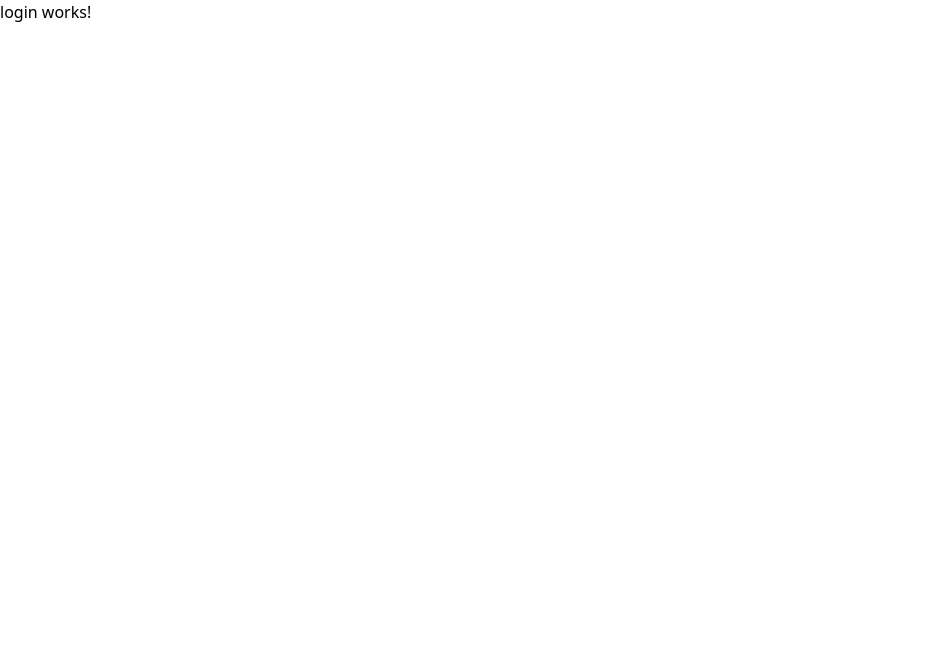
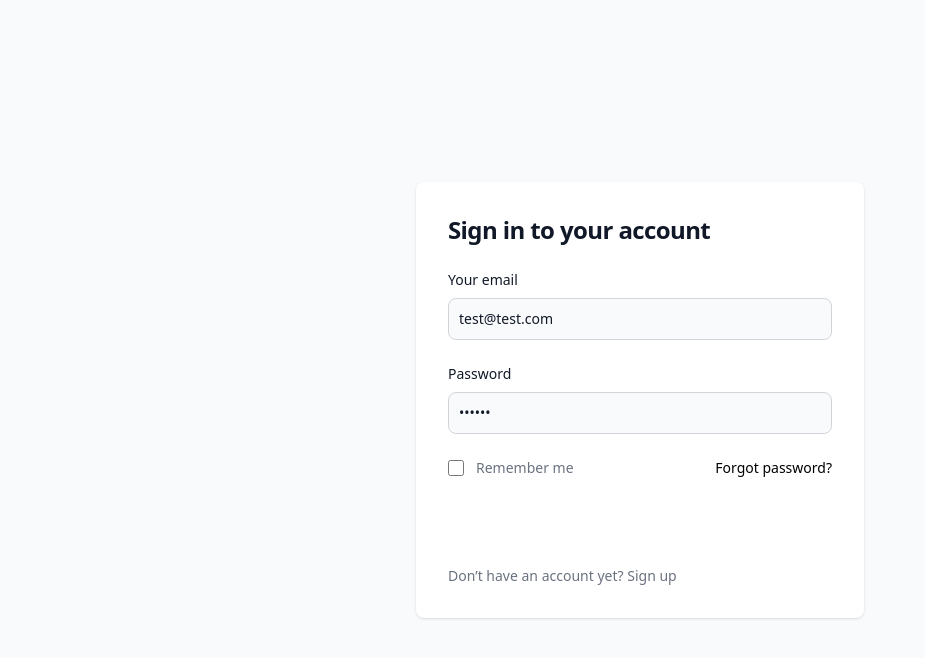
Before and after one commit to leonelhv/angular_guard, an Angular app: page / in a window 1280 px wide. Shown: the top 658 px of the page, without its empty margins (0-925 px from the left). Built offline with nearby package versions, Linux system fonts and the light colour scheme.

Commit message:
design login and validation

```diff
--- a/angular.json
+++ b/angular.json
@@ -91,6 +91,9 @@
             ],
             "scripts": []
           }
+        },
+        "deploy": {
+          "builder": "angular-cli-ghpages:deploy"
         }
       }
     }
--- a/package.json
+++ b/package.json
@@ -27,6 +27,7 @@
     "@angular/cli": "~15.0.4",
     "@angular/compiler-cli": "^15.0.0",
     "@types/jasmine": "~4.3.0",
+    "angular-cli-ghpages": "^1.0.5",
     "autoprefixer": "^10.4.13",
     "jasmine-core": "~4.5.0",
     "karma": "~6.4.0",
--- a/src/app/pages/login/login.component.html
+++ b/src/app/pages/login/login.component.html
@@ -1 +1,124 @@
-<p>login works!</p>
+<section class="flex items-center min-h-screen bg-gray-50 dark:bg-gray-900">
+  <div
+    class="flex flex-col items-center justify-center px-6 py-8 mx-auto lg:w-3/4 md:h-screen lg:py-0"
+  >
+    <div
+      class="w-full bg-white rounded-lg shadow dark:border md:mt-0 sm:max-w-md xl:p-0 dark:bg-gray-800 dark:border-gray-700"
+    >
+      <div class="p-6 space-y-4 md:space-y-6 sm:p-8">
+        <h1
+          class="text-xl font-bold leading-tight tracking-tight text-gray-900 md:text-2xl dark:text-white"
+        >
+          Sign in to your account
+        </h1>
+        <form
+          class="space-y-4 md:space-y-6"
+          action="#"
+          [formGroup]="formLogin"
+          novalidate
+        >
+          <div>
+            <label
+              for="email"
+              class="block mb-2 text-sm font-medium text-gray-900 dark:text-white"
+              >Your email</label
+            >
+            <input
+              type="email"
+              name="email"
+              id="email"
+              class="bg-gray-50 border border-gray-300 text-gray-900 sm:text-sm rounded-lg focus:ring-primary-600 focus:border-primary-600 block w-full p-2.5 dark:bg-gray-700 dark:border-gray-600 dark:placeholder-gray-400 dark:text-white dark:focus:ring-blue-500 dark:focus:border-blue-500"
+              placeholder="name@company.com"
+              required=""
+              formControlName="email"
+              [ngClass]="campoNoValido('email') ? 'border-red-600' : ''"
+            />
+            <div>
+              <p
+                class="text-sm text-red-600"
+                *ngIf="form['email']?.errors?.['required'] && form['email'].touched"
+              >
+                Ingresa tu dirección de correo electrónico.
+              </p>
+              <p
+                class="text-sm text-red-600"
+                *ngIf="form['email']?.errors?.['pattern'] && form['email'].touched"
+              >
+                Este correo electrónico no es válido. Asegúrate de que tenga un
+                formato como este: ejemplo@email.com
+              </p>
+            </div>
+          </div>
+          <div>
+            <label
+              for="password"
+              class="block mb-2 text-sm font-medium text-gray-900 dark:text-white"
+              >Password</label
+            >
+            <input
+              type="password"
+              name="password"
+              id="password"
+              placeholder="••••••••"
+              class="bg-gray-50 border border-gray-300 text-gray-900 sm:text-sm rounded-lg focus:ring-primary-600 focus:border-primary-600 block w-full p-2.5 dark:bg-gray-700 dark:border-gray-600 dark:placeholder-gray-400 dark:text-white dark:focus:ring-blue-500 dark:focus:border-blue-500"
+              required=""
+              formControlName="password"
+              [ngClass]="{ 'border-red-600': campoNoValido('password') }"
+            />
+            <div>
+              <p
+                class="text-sm text-red-600"
+                *ngIf="form['password']?.errors?.['required'] && form['password'].touched"
+              >
+                Es necesario que indiques una contraseña.
+              </p>
+              <p
+                class="text-sm text-red-600"
+                *ngIf="form['password']?.errors?.['minlength'] && form['password'].touched"
+              >
+                Por favor introduce tu contraseña.
+              </p>
+            </div>
+          </div>
+          <div class="flex items-center justify-between">
+            <div class="flex items-start">
+              <div class="flex items-center h-5">
+                <input
+                  id="remember"
+                  aria-describedby="remember"
+                  type="checkbox"
+                  class="w-4 h-4 border border-gray-300 rounded bg-gray-50 focus:ring-3 focus:ring-primary-300 dark:bg-gray-700 dark:border-gray-600 dark:focus:ring-primary-600 dark:ring-offset-gray-800"
+                  required=""
+                />
+              </div>
+              <div class="ml-3 text-sm">
+                <label for="remember" class="text-gray-500 dark:text-gray-300"
+                  >Remember me</label
+                >
+              </div>
+            </div>
+            <a
+              href="#"
+              class="text-sm font-medium text-primary-600 hover:underline dark:text-white"
+              >Forgot password?</a
+            >
+          </div>
+          <button
+            type="submit"
+            class="w-full text-white bg-primary-600 hover:bg-primary-700 focus:ring-4 focus:outline-none focus:ring-primary-300 font-medium rounded-lg text-sm px-5 py-2.5 text-center dark:bg-blue-600 dark:hover:bg-primary-700 dark:focus:ring-primary-800"
+          >
+            Sign in
+          </button>
+          <p class="text-sm font-light text-gray-500 dark:text-gray-400">
+            Don’t have an account yet?
+            <a
+              href="#"
+              class="font-medium text-primary-600 hover:underline dark:text-primary-500"
+              >Sign up</a
+            >
+          </p>
+        </form>
+      </div>
+    </div>
+  </div>
+</section>
--- a/src/app/pages/login/login.component.ts
+++ b/src/app/pages/login/login.component.ts
@@ -1,10 +1,31 @@
 import { Component } from '@angular/core';
+import { AbstractControl, FormBuilder, Validators } from '@angular/forms';
 
 @Component({
   selector: 'app-login',
   templateUrl: './login.component.html',
-  styleUrls: ['./login.component.css']
+  styleUrls: ['./login.component.css'],
 })
 export class LoginComponent {
+  regexEmail =
+    /^(([^<>()[\]\\.,;:\s@"]+(\.[^<>()[\]\\.,;:\s@"]+)*)|(".+"))@((\[[0-9]{1,3}\.[0-9]{1,3}\.[0-9]{1,3}\.[0-9]{1,3}])|(([a-zA-Z\-0-9]+\.)+[a-zA-Z]{2,}))$/;
 
+  constructor(private fb: FormBuilder) {}
+
+  formLogin = this.fb.group({
+    email: ['test@test.com', Validators.pattern(this.regexEmail)],
+    password: ['123456', Validators.minLength(6)],
+  });
+
+  login() {}
+
+  get form(): { [key: string]: AbstractControl } {
+    return this.formLogin.controls;
+  }
+
+  campoNoValido(campo: string) {
+    return (
+      this.formLogin.get(campo)?.invalid && this.formLogin.get(campo)?.touched
+    );
+  }
 }
--- a/src/app/pages/pages.module.ts
+++ b/src/app/pages/pages.module.ts
@@ -5,6 +5,7 @@ import { HomeComponent } from './home/home.component';
 import { PostComponent } from './post/post.component';
 import { FormularioComponent } from './formulario/formulario.component';
 import { ComponentsModule } from '../components/components.module';
+import { ReactiveFormsModule } from '@angular/forms';
 
 @NgModule({
   declarations: [
@@ -13,7 +14,7 @@ import { ComponentsModule } from '../components/components.module';
     PostComponent,
     FormularioComponent,
   ],
-  imports: [CommonModule, ComponentsModule],
+  imports: [CommonModule, ComponentsModule, ReactiveFormsModule],
   exports: [LoginComponent, HomeComponent, PostComponent, FormularioComponent],
 })
 export class PagesModule {}
```
Also changed, not shown: 1 other file (tests, documents, lock files or other folders).
